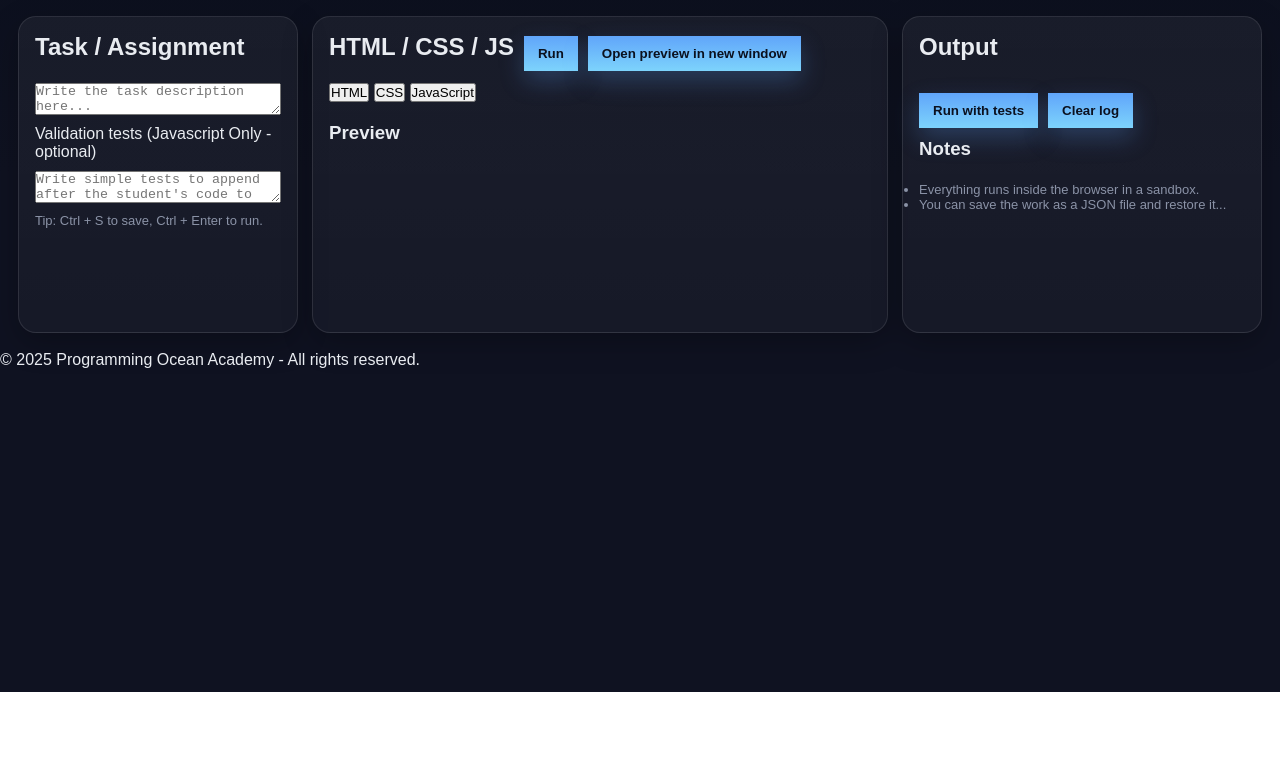
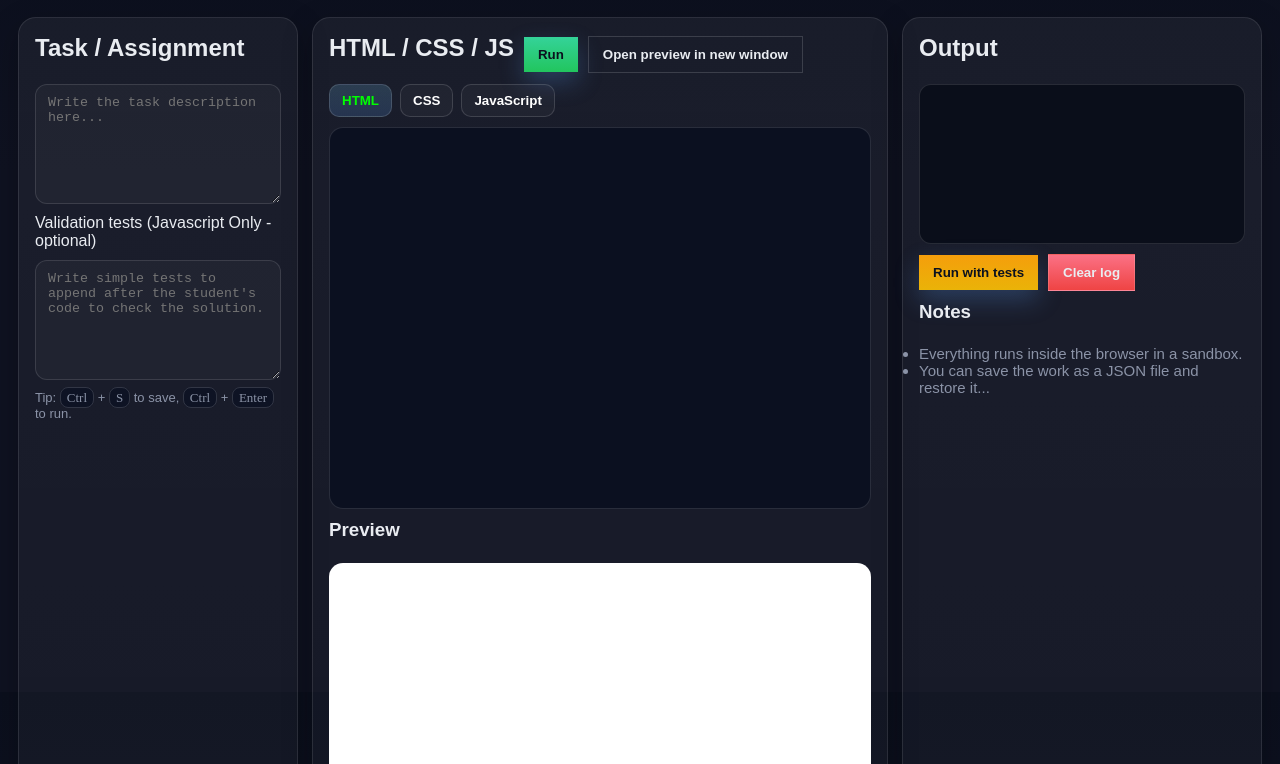
Before and after one commit to amiksha125/code-editor, a plain HTML site: page index.html in a window 1280 px wide. Shown: the part 108-872 px from the top of the page. Before the commit the page ends 800 px from the top, so only its background shows below. Drawn offline with Linux system fonts and the light colour scheme.

Commit message:
completed styling code editor

```diff
--- a/index.css
+++ b/index.css
@@ -126,3 +126,114 @@ h2, h3{
     cursor: pointer;
     box-shadow: 0 10px 24px rgba(96, 165, 250, 0.25);
 }
+
+.btn.secondary{
+    background: transparent;
+    border: 1px solid rgba(255, 255, 255, 0.15);
+    color: var(--txt);
+    box-shadow: none;
+}
+
+.btn.warn{
+    background: linear-gradient(180deg, #f59e0b, #eab308);
+}
+
+.btn.ok{
+    background: linear-gradient(180deg, #34d399, #22c55e);
+}
+
+.btn.err{
+    background: linear-gradient(180deg, #fb7185, #ef4444);
+}
+
+.select, select, .text{
+    background: rgba(255, 255, 255, 0.03);
+    border: 1px solid rgba(255, 255, 255, 0.12);
+    color: var(--txt);
+    padding: 10px 12px;
+    border-radius: 12px;
+}
+
+textarea.text{
+    width: 100%;
+    min-height: 120px;
+}
+
+.tabs{
+    display: flex;
+    gap: 8px;
+    flex-wrap: wrap;
+}
+
+.tab{
+    padding: 8px 12px;
+    border-radius: 10px;
+    border: 1px solid rgba(255, 255, 255, 0.14);
+    background: rgba(255, 255, 255, 0.03);
+    cursor: pointer;
+    font-weight: 700;
+    color: #fff;
+}
+
+.tab.active{
+    background: linear-gradient(180deg, rgba(125, 211, 252, 0.18), rgba(96, 165, 250, 0.18));
+    color: #00ff00 !important;
+}
+
+.editor-wrap{
+    position: relative;
+    /* top: 10px;
+    left: 10px;
+    right: 10px;
+    bottom: 10px; */
+    border: 1px solid rgba(255, 255, 255, 0.12);
+    border-radius: 14px;
+    overflow: hidden;
+    /* if the content exceed the parent element then it should be hidden */
+    min-height: 280px;
+    background: #0b1020;
+}
+
+.editor{
+    inline-size: 100%;
+    block-size: 380px;
+}
+
+iframe#preview{
+    inline-size: 100%;
+    block-size: 380px;
+    border: 1px solid rgba(255,255, 255, 0.12);
+    border-radius: 14px;
+    background: #fff;
+}
+
+.out{
+    background: #0a0e1a;
+    border: 1px solid rgba(255, 255, 255, 0.12);
+    border-radius: 12px;
+    padding: 10px;
+    min-height: 160px;
+    overflow: auto;
+    white-space: pre-wrap;
+}
+
+.footer{
+    opacity: 0.7;
+    font-size: 16px;
+    text-align: center;
+    padding: 10px;
+}
+
+.kbd{
+    font-family: ui-monospace;
+    background-color: #0e1324;
+    border: 1px solid rgba(255, 255, 255, 0.15);
+    border-radius: 8px;
+    padding: 2px 6px;
+}
+
+.label{
+    font-size: 15px;
+    color: var(--muted);
+
+}
--- a/index.html
+++ b/index.html
@@ -80,12 +80,12 @@
             <div id="output" class="out" aria-live="polite"></div>
             <div class="row">
                 <button class="btn warn" id="runTests">Run with tests</button>
-                <button class="btn secondary">Clear log</button>
+                <button class="btn err secondary">Clear log</button>
             </div>
             <h3>Notes</h3>
             <ul class="muted">
-                <li>Everything runs inside the browser in a sandbox.</li>
-                <li>You can save the work as a JSON file and restore it...</li>
+                <li class="label">Everything runs inside the browser in a sandbox.</li>
+                <li class="label">You can save the work as a JSON file and restore it...</li>
             </ul>
         </aside>
     </main>
```
